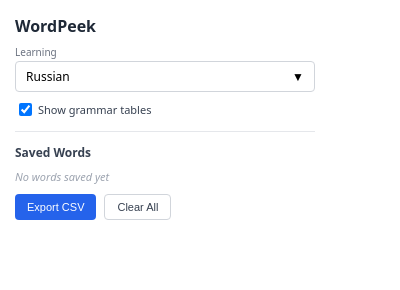
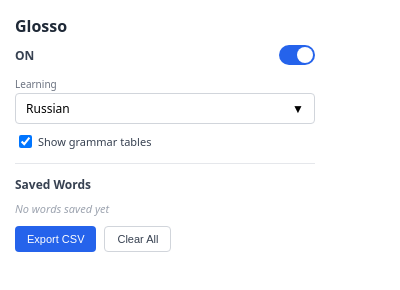
Before and after one commit to pkheisig/glosso, a browser extension: page popup.html in a window 400 px wide. Drawn offline with Linux system fonts and the light colour scheme.

Commit message:
Rename extension to Glosso v2.1 and add enable/disable toggle

```diff
--- a/popup.html
+++ b/popup.html
@@ -3,7 +3,7 @@
 
 <head>
   <meta charset="UTF-8">
-  <title>WordPeek</title>
+  <title>Glosso</title>
   <style>
     body {
       width: 300px;
@@ -195,7 +195,63 @@
 </head>
 
 <body>
-  <h1>WordPeek</h1>
+  <h1>Glosso</h1>
+
+  <div style="display:flex; justify-content:space-between; align-items:center; margin-bottom: 12px;">
+    <span id="statusText" style="font-size:12px; color:#374151; font-weight:600;">ON</span>
+    <label class="switch">
+      <input type="checkbox" id="enableToggle" checked>
+      <span class="slider round"></span>
+    </label>
+  </div>
+
+  <style>
+    /* Switch styles */
+    .switch {
+      position: relative;
+      display: inline-block;
+      width: 36px;
+      height: 20px;
+    }
+
+    .switch input {
+      opacity: 0;
+      width: 0;
+      height: 0;
+    }
+
+    .slider {
+      position: absolute;
+      cursor: pointer;
+      top: 0;
+      left: 0;
+      right: 0;
+      bottom: 0;
+      background-color: #ccc;
+      transition: .4s;
+      border-radius: 20px;
+    }
+
+    .slider:before {
+      position: absolute;
+      content: "";
+      height: 16px;
+      width: 16px;
+      left: 2px;
+      bottom: 2px;
+      background-color: white;
+      transition: .4s;
+      border-radius: 50%;
+    }
+
+    input:checked+.slider {
+      background-color: #2563eb;
+    }
+
+    input:checked+.slider:before {
+      transform: translateX(16px);
+    }
+  </style>
 
   <div class="lang-label">Learning</div>
   <div class="lang-picker" id="langPicker">
--- a/popup.js
+++ b/popup.js
@@ -84,7 +84,19 @@ document.addEventListener('click', function (e) {
     }
 });
 
-chrome.storage.sync.get(['language', 'showGrammar'], function (result) {
+// Enable/Disable Toggle Logic
+var enableToggle = document.getElementById('enableToggle');
+var statusText = document.getElementById('statusText');
+
+function updateStatusText() {
+    statusText.textContent = enableToggle.checked ? 'ON' : 'OFF';
+}
+
+chrome.storage.sync.get(['enabled', 'language', 'showGrammar'], function (result) {
+    // Default to true if undefined
+    enableToggle.checked = (result.enabled !== false);
+    updateStatusText();
+
     if (result.language) {
         currentLang = result.language;
         var lang = allLangs.find(l => l.code === result.language);
@@ -92,6 +104,11 @@ chrome.storage.sync.get(['language', 'showGrammar'], function (result) {
     }
     // Default to true if undefined
     document.getElementById('showGrammar').checked = (result.showGrammar !== false);
+});
+
+enableToggle.addEventListener('change', function (e) {
+    chrome.storage.sync.set({ enabled: e.target.checked });
+    updateStatusText();
 });
 
 document.getElementById('showGrammar').addEventListener('change', function (e) {
```
Also changed, not shown: content.js (+48 -7 lines), options.html (+2 -2 lines), README.md, manifest.json.
